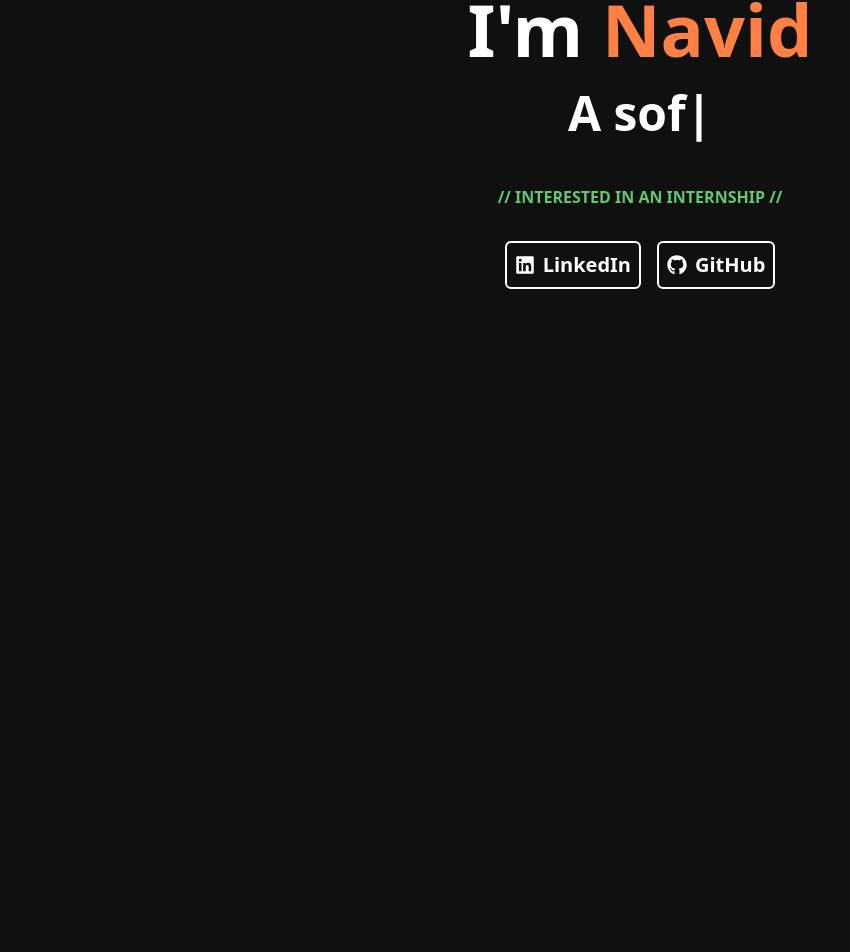
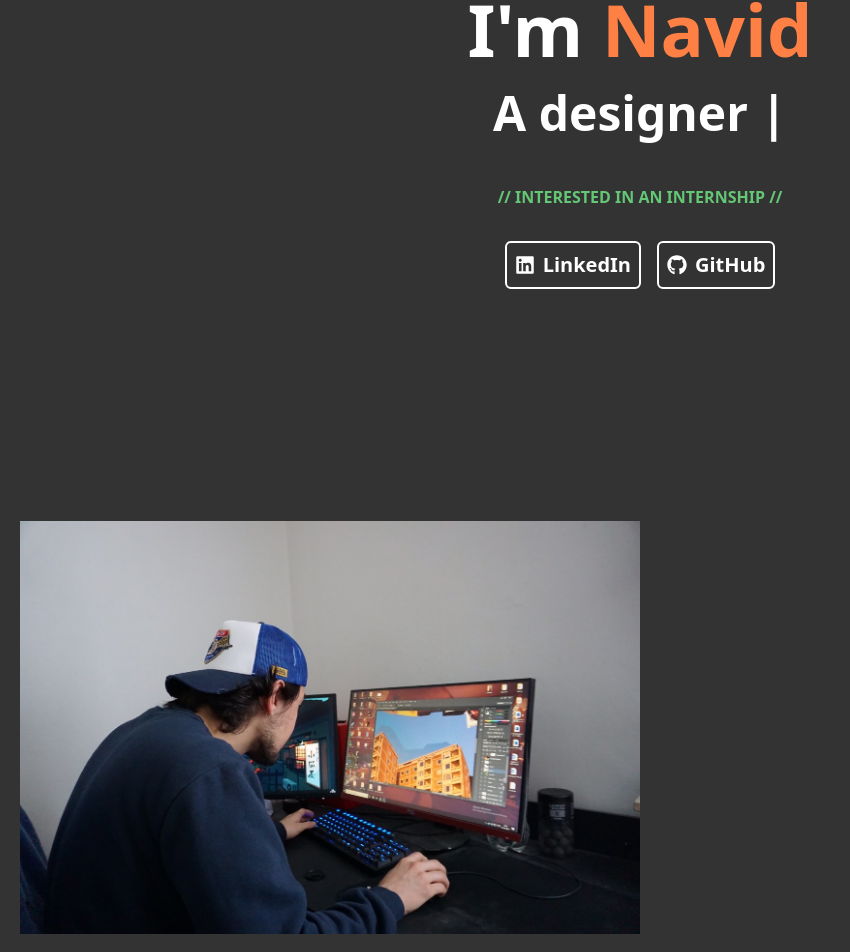
Before and after one commit to navidmirzad/nm-react-portfolio, a React (Create React App) app: page / in a window 1280 px wide. Shown: the part 343-1295 px from the top of the page, without its empty margins (0-850 px from the left). Before the commit the page ends 800 px from the top, so only its background shows below. Built offline with nearby package versions, Linux system fonts and the light colour scheme.

Commit message:
Hero done, started about me component

```diff
--- a/src/App.js
+++ b/src/App.js
@@ -1,12 +1,14 @@
 import React from "react";
 import Navbar from "./components/NavBar";
 import Hero from "./components/Hero";
+import About from "./components/About";
 
 function App() {
   return (
     <div>
       <Navbar />
       <Hero />
+      <About />
     </div>
   );
 }
--- /dev/null
+++ b/src/components/About.jsx
@@ -0,0 +1,14 @@
+import React from 'react'
+import nav from '../assets/nav.jpg'
+
+const About = () => {
+  return (
+    <div className='w-full bg-[#ff8045 py-16 px-4]'>
+        <div className='max-w-[1240px] mx-auto grid md:grid-cols-2'>
+            <img src={nav} alt="/" />
+        </div>
+    </div>
+  )
+}
+
+export default About
--- a/src/components/Hero.jsx
+++ b/src/components/Hero.jsx
@@ -14,8 +14,8 @@ const Hero = () => {
                 <ReactTyped
                 className='md:text-5xl sm:text-4xl text-xl font-bold'
                 strings={['A software developer!', 'A designer at heart']}
-                typeSpeed={90}
-                backSpeed={110}
+                typeSpeed={70}
+                backSpeed={90}
                 loop
                 />
             </div>
--- a/src/index.css
+++ b/src/index.css
@@ -4,5 +4,5 @@
 
 
 body {
-  background-color: #101010;
+  background-color: #333333;
 }
```
Also changed, not shown: src/assets/nav.jpg (added), src/assets/navid.jpg (added).
